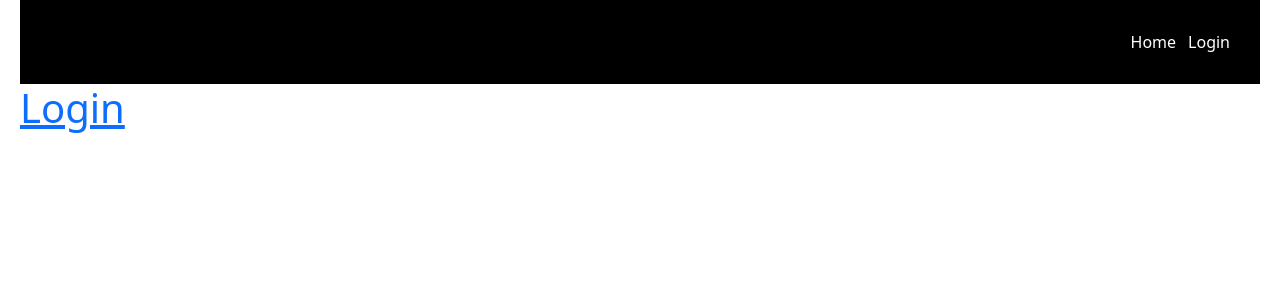
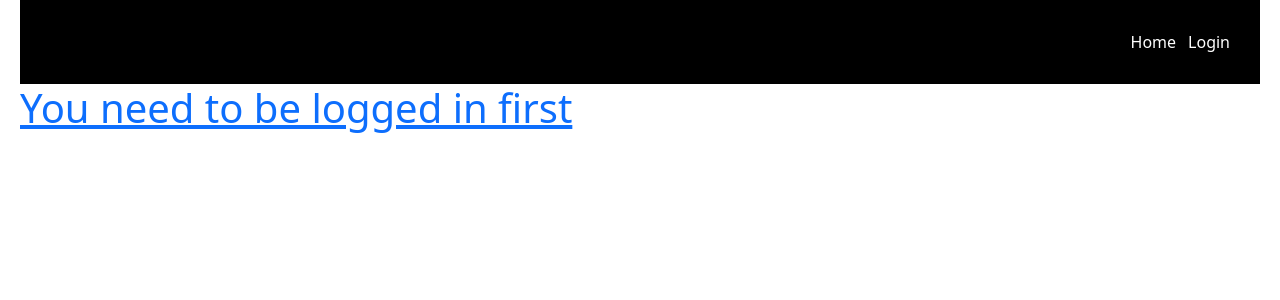
Before and after one commit to anitamayousse/react, a React (Create React App) app in the folder poke-context/: page / in a window 1280 px wide. Shown: the top 300 px of the page. Built offline with nearby package versions, Linux system fonts and the light colour scheme; no server answers.

Commit message:
You need to be logged in first

```diff
--- a/poke-context/src/components/Home.js
+++ b/poke-context/src/components/Home.js
@@ -43,7 +43,7 @@ function Home() {
   else{
     return(
       <Link  to="/login">
-      <h1> Login </h1>
+      <h1> You need to be logged in first </h1>
       </Link>
 
     )
```
